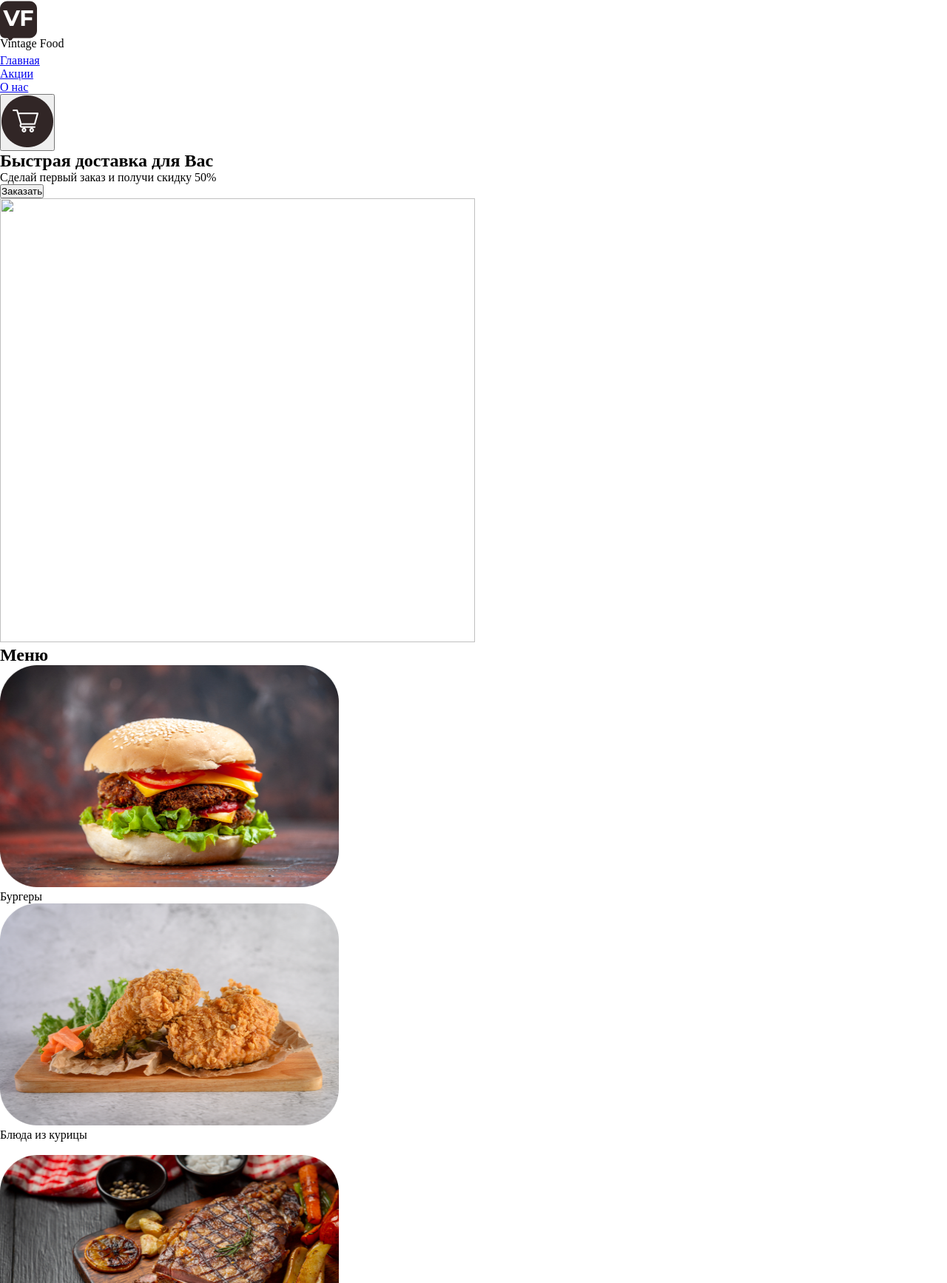
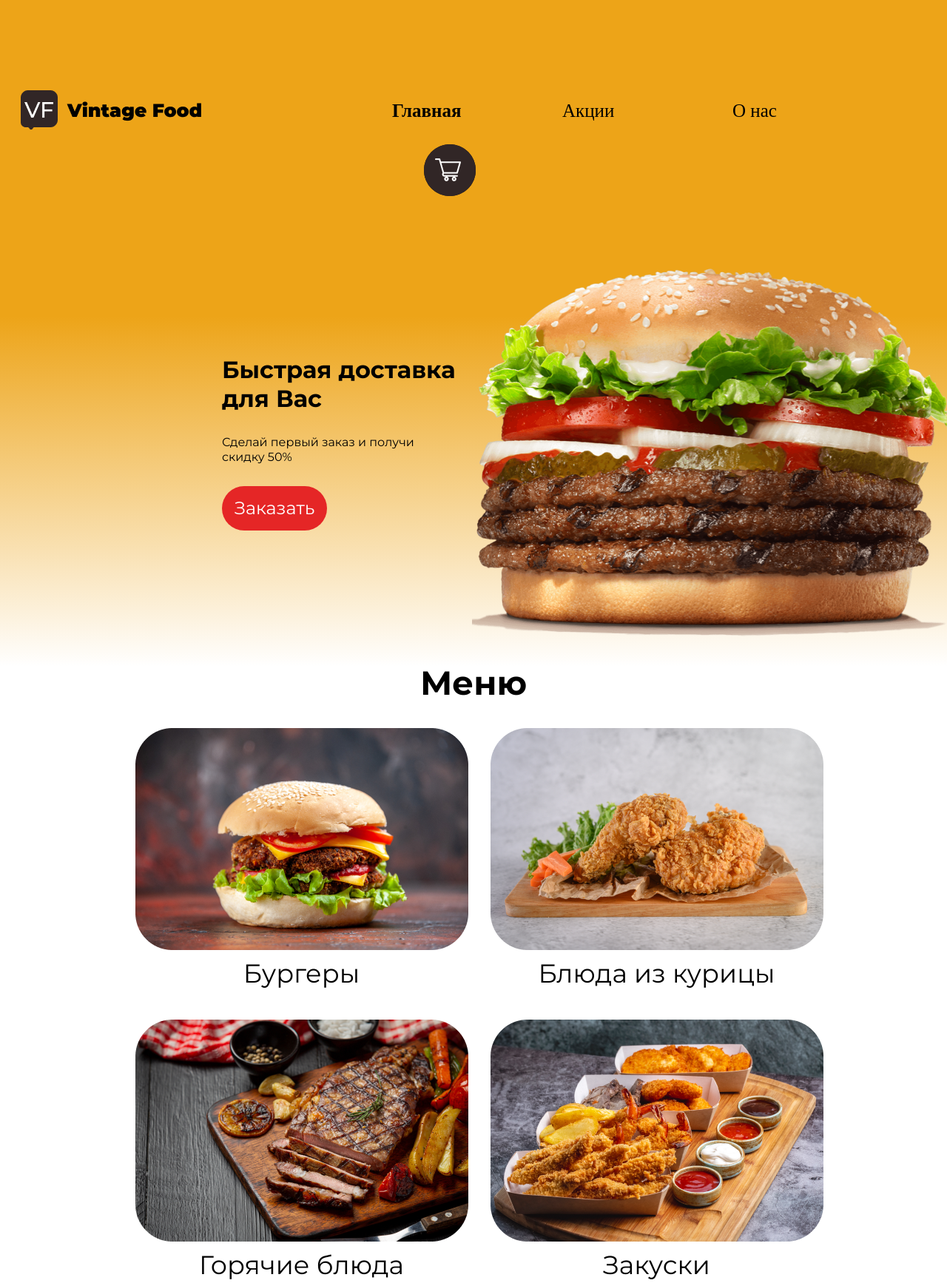
Before and after one commit to kapeku/burger-----, a plain HTML site: page index.html in a window 1280 px wide. Shown: the top 1734 px of the page at 74% size. Drawn offline with Linux system fonts and the light colour scheme.

Commit message:
Add files via upload

```diff
--- a/index.html
+++ b/index.html
@@ -9,18 +9,12 @@
 <body>
     <header class="header">
         <nav class="navigation">
-            <div class="logotip">
-                <div class="icon">
-                    <svg width="50" height="54" viewBox="0 0 50 54" fill="none" xmlns="http://www.w3.org/2000/svg" class="logo-icon" >
-                        <path d="M0 10C0 4.47715 4.47715 0 10 0H40C45.5228 0 50 4.47715 50 10V40C50 45.5228 45.5228 50 40 50H18.678C17.66 50 16.74 50.6067 16.339 51.5423C15.4577 53.5988 12.5423 53.5988 11.661 51.5423C11.26 50.6067 10.34 50 9.322 50H6.62892C2.96787 50 0 47.0321 0 43.3711V10Z" fill="#312626"/>
-                    </svg>
-                    <div class="text_icon">VF</div>
-                </div>
-                <p class="logo-text">Vintage Food</p>
-            </div>
-            <ul class="navigation list">
+            <a href="#">
+                <img src="image/logo.png" class="logotip">
+            </a>
+            <ul class="navigation_list">
                 <li>
-                    <a href="#" class="navigate_main">Главная</a>
+                    <a href="#" class="navigate_main" id="main_page">Главная</a>
                 </li>
                 <li>
                     <a href="#" class="navigate_main">Акции</a>
@@ -46,8 +40,8 @@
                     <button class="button-order" type="button">Заказать</button>
                 </li>
             </ul>
-            <div>
-                <img src="image/BURGER.jpg" width="642" height="600" >
+            <div class="burger">
+                <img src="image/BIG-BURGER.png" width="642" height="600" >
             </div>
         </div>
     </header>
@@ -57,29 +51,29 @@
             <h1 class="menu">Меню</h1>
             <ul class="catalog_list">
                 <li class="catalog_item">
-                    <img src="image/burgers.png" width="458" height="300">
+                    <img src="image/burgers.png" width="450" height="300">
                     <p class="item-text">Бургеры</p>
                 </li>
+                <li class="catalog_item" id="chicken">
+                    <img src="image/chicken.png" width="450" height="300">
+                    <p class="item-text">Блюда из курицы</p>
+                </li>
                 <li class="catalog_item">
-                    <img src="image/chicken.png" width="458" height="300">
-                    <p class="item-text">Блюда из курицы</p>
-                <li>
+                    <img src="image/hot_eat.png" width="450" height="300">
+                    <p class="item-text">Горячие блюда</p>
+                </li>
                 <li class="catalog_item">
-                    <img src="image/hot_eat.png" width="458" height="300">
-                    <p class="item-text">Горячие блюда</p>
-                <li>
+                    <img src="image/fish_and_chips.png" width="450" height="300">
+                    <p class="item-text">Закуски</p>
+                </li>
                 <li class="catalog_item">
-                    <img src="image/fish_and_chips.png" width="458" height="300">
-                    <p class="item-text">Закуски</p>
-                <li>
+                    <img src="image/salat.png" width="450" height="300">
+                    <p class="item-text">Салаты</p>
+                </li>
                 <li class="catalog_item">
-                    <img src="image/salat.png" width="458" height="300">
-                    <p class="item-text">Салаты</p>
-                <li>
-                <li class="catalog_item">
-                    <img src="image/Dessert.png" width="458" height="300">
+                    <img src="image/Dessert.png" width="450" height="300">
                     <p class="item-text">Десерты</p>
-                <li>
+                </li>
             </ul>
         </section>
     </main>
@@ -107,12 +101,12 @@
         <ul class="contacts">
             <li>
                 <a href="#">
-                    <img src="image/VK.png" width="50" height="50">
+                    <img src="image/VK.png" class="contact-image" width="50" height="50">
                 </a>
             </li>
             <li>
                 <a href="#">
-                    <img src="image/Telegram.png" width="50" height="50">
+                    <img src="image/Telegram.png" class="contact-image" width="50" height="50">
                 </a>
             </li>
         </ul>
--- a/style.css
+++ b/style.css
@@ -8,35 +8,247 @@
 html{
   box-sizing: border-box;
 }
-.text_icon{
-   display:block;
-  position: absolute;
-  top: 6px;
-  width: 50px;
-  height: 50px;
-  text-align: center;
-  font-size: 30px;
-  font-weight: 600;
-  color: #fff;
+
+body{
+  margin: 0 auto;
+  height: 100%;
+  flex-direction: column;
+  font-weight: 500;
+  font-size: 33px;
+  line-height: 43px;
+  color:rgb(0, 0, 0);
+  background-color: #fff;
+}
+
+.header{
+  max-width: 1900px;
+  min-height: 900px;
+  background: linear-gradient(180deg, #EDA418 47.4%, rgba(237, 164, 24, 0) 100%);
+}
+
+.navigation{
+  display: flex;
+  flex-wrap: wrap;
+  justify-content: center;
+  min-height: 70px;
+  padding-top: 105px;
+  padding-right: 65px;
+  align-items: baseline;
+}
+
+.logotip{
+  display: block;
+  margin-top: 17px;
+}
+
+.navigation_list{
+  display: flex;
+  flex-wrap: wrap;
+  gap: 30px;
+  margin: auto 0;
+  padding: 0;
+  margin-left: 150px;
+  list-style: none;
+  align-items: baseline;
+}
+
+.navigate_main{
+  display: block;
+  min-width: 200px;
+  font-weight: 700px;
+  font-size: 25px;
+  line-height: 30px;
+  text-decoration: none;
+  color: black;
+}
+
+#main_page{
+  font-weight:bold;
+}
+
+.cart{
+  display: flex;
+  width:70px;
+  height: 70px;
+  background-color: black;
+  border:none;
+  border-radius: 100px;
+  align-self: center;
+  transition: 0.15s;
+}
+
+.cart:hover{
+  transform: scale(1.1)
+}
+
+.container_header{
+  display: flex;
+  padding-top: 25px;
+  padding-left: 300px;
+  gap:20px;
+}
+
+.text_header_list{
+  max-width: 600px;
+  margin: 0;
+  padding: 0;
+  list-style: none;
+}
+
+.h_header{
+  margin: 0;
+  padding: 0;
   font-family: Montserrat;
-}
-.icon{
-    position: relative;
-  width: 50px;
-  height: 50px;
-}
-.logo-icon{
-    width: 50px;
-  height: 57px;
-}
-.logo-text{
+font-size: 32px;
+font-weight: 800;
+line-height: 39.01px;
+text-align: left;
+padding-top: 190px;
 
 }
-.logotip{
-  width: 354.42px;
-height: 72.51px;
-top: 105px;
-left: 130px;
+
+.text_header{
+  margin: 0;
+  padding: 0;
+  font-family: Montserrat;
+font-size: 16px;
+font-weight: 400;
+line-height: 19.5px;
+text-align: left;
+padding-top: 30px;
+padding-bottom: 30px;
+}
+
+.button-order{
+  display: block;
+  margin: 0;
+  width: 142.26px;
+height: 60px;
 gap: 0px;
+border-radius: 50px 50px 50px 50px;
 opacity: 0px;
+font-family: Montserrat;
+font-size: 24px;
+font-weight: 400;
+line-height: 29.26px;
+color:#fff;
+background-color:#E52626;
+border:none;
+transition: 0.15s;
 }
+
+.button-order:hover{
+  transform: scale(1.1)
+}
+
+.main{
+  max-width: 1900px;
+  min-height: 900px;
+  text-align: center;
+}
+
+
+
+.catalog{
+  display: flex;
+  flex-wrap: wrap;
+  justify-content: center;
+}
+
+.menu{
+  margin: 0;
+  padding: 0;
+  font-family: Montserrat;
+font-size: 45px;
+font-weight:bold;
+}
+
+.catalog_list{
+  display: flex;
+  flex-wrap: wrap;
+  justify-content: center;
+  margin: 0;
+  margin-left: 15px;
+  margin-top: 40px;
+  padding: 0;
+  list-style: none;
+  gap: 40px 30px;
+}
+
+.catalog_item{
+  width: 450px;
+  transition: 0.15s;
+}
+
+.catalog_item:hover{
+  transform: scale(1.02)
+}
+
+.item-text{
+  margin: 0;
+  padding: 0;
+  font-family: Montserrat;
+  font-size: 35px;
+  font-weight: 500;
+  line-height: 42.67px;
+  color:black;
+}
+
+.footer{
+  width: ;
+  max-width: 1900px;
+  min-height: 300px;
+  text-align: center;
+  background: linear-gradient(180deg, rgba(217, 217, 217, 0) 0%, #EDA61D 100%);
+}
+
+.footer_list{
+  display: flex;
+  flex-wrap: wrap;
+  justify-content: center;
+  margin: 0;
+  margin-right: 50px;
+  padding:0;
+  padding-top: 160px;
+  padding: 0;
+  list-style: none;
+  gap: 100px;
+  font-family: Montserrat;
+  font-size: 20px;
+  font-weight: 400;
+  line-height: 24.38px;
+}
+
+.footer-tittle{
+font-style: none;
+text-decoration: none;
+color:black;
+}
+
+.footer_text{
+  margin: 0;
+  padding: 0;
+  padding-top: 20px;
+  font-family: Montserrat;
+font-size: 20px;
+font-weight: 500;
+line-height: 24.38px;
+font-style: none;
+}
+
+.text-footer{
+  padding-top:25px;
+}
+
+.contacts{
+  display:flex;
+  flex-wrap:wrap;
+  gap:5px;
+  justify-content: center;
+  list-style: none;
+  padding-top: 25px;
+}
+
+.contact-image{
+  display:block;
+}
```
Also changed, not shown: image/BIG-BURGER.png (added).
